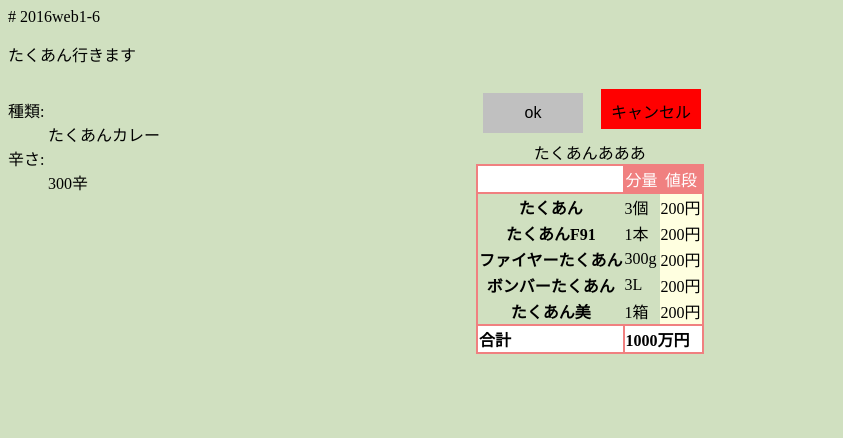
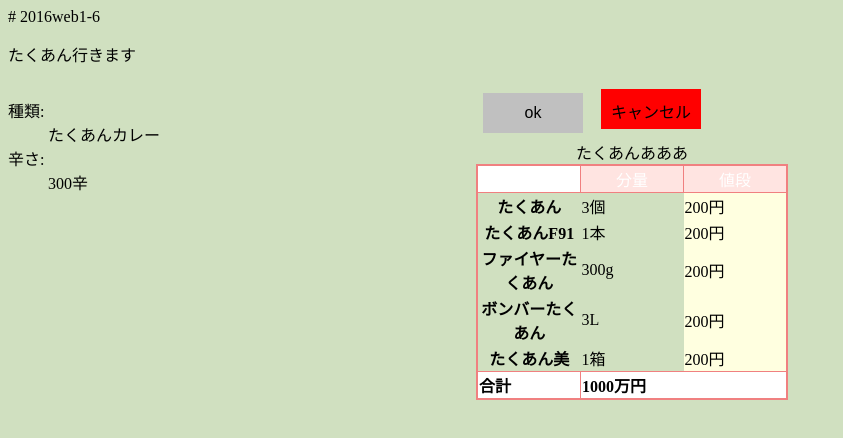
Before and after one commit to takamasa-kujirai/2016web1-6, a plain HTML site: page index.html in a window 1280 px wide. Shown: the whole page, without its empty margins (0-843 px from the left). Drawn offline with Linux system fonts and the light colour scheme.

Commit message:
Update default.css

```diff
--- a/css/default.css
+++ b/css/default.css
@@ -41,19 +41,21 @@ caption{
 background-color:lightyellow;
 }
 thead th,tfoot th{
-border:2px solid lightcoral;
+border:1px solid lightcoral;
 background-color:white;
-
+width:100px;
 text-align:left;
 }
 thead td{
-border:2px solid lightcoral;
+border:1px solid lightcoral;
 color:white;
-background-color:lightcoral;
+background-color:mistyrose;
 text-align:center;
+width:100px;
 }
 tfoot td{
-border:2px solid lightcoral;
+border:1px solid lightcoral;
 font-weight:bold;
 background-color:white;
+width:100px;
 }
```
